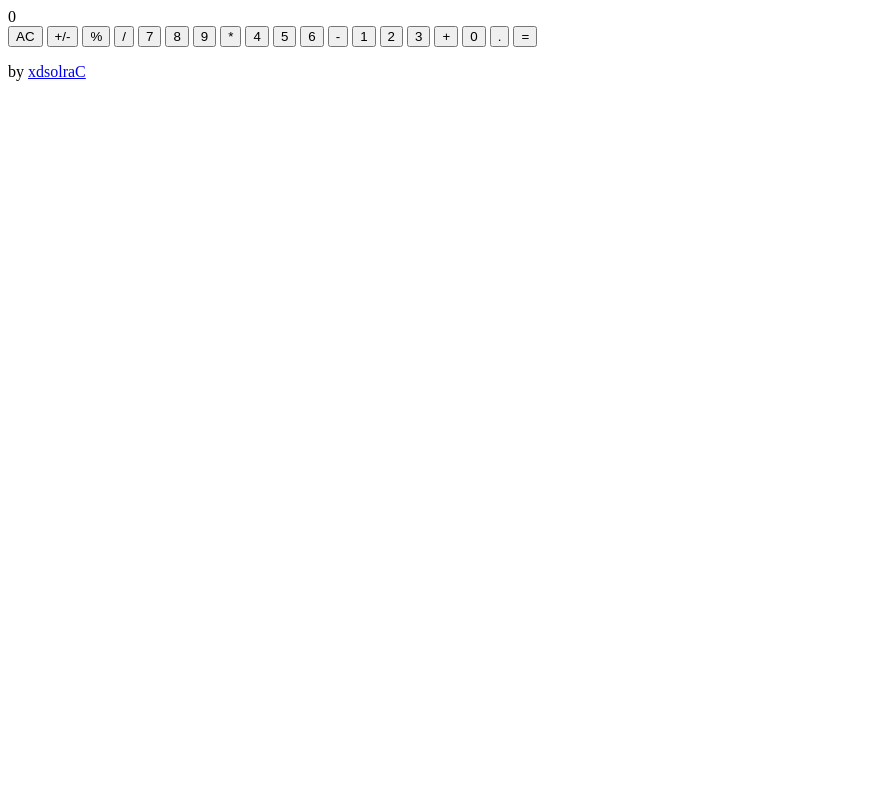
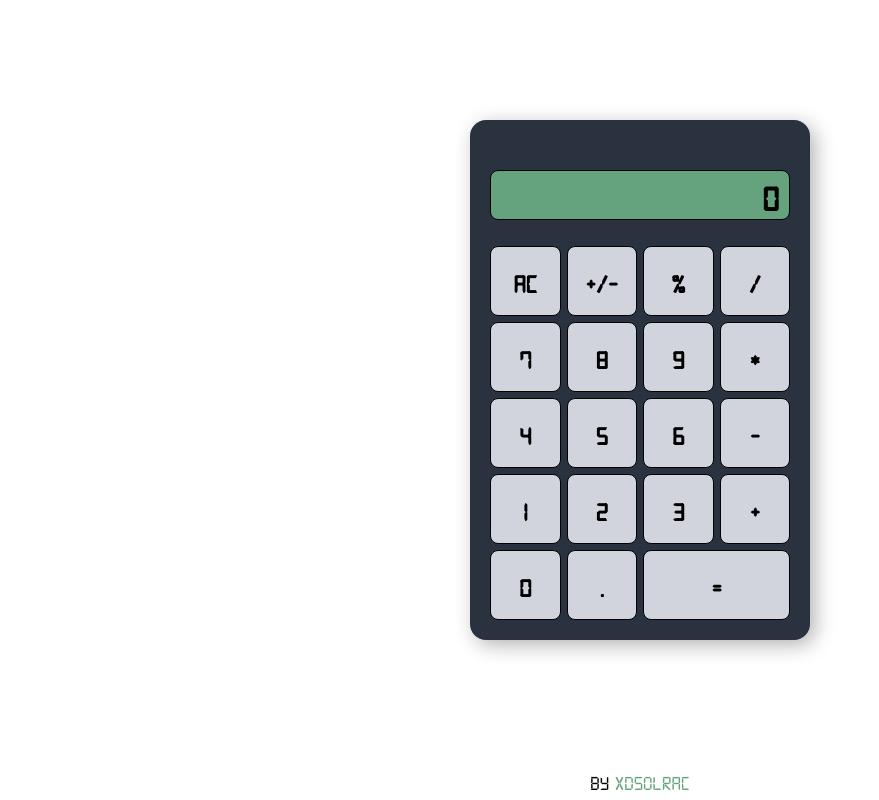
Before and after one commit to xdsolraC/calculator, a plain HTML site: page index.html in a window 1280 px wide. Shown: the whole page, without its empty margins (0-879 px from the left). Drawn offline with Linux system fonts and the light colour scheme.

Commit message:
CSS: add styles

```diff
--- a/styles.css
+++ b/styles.css
@@ -2,3 +2,83 @@
     font-family: 'digital-7';
     src: url('./fonts/digital-7.regular.ttf');
 }
+
+body {
+    margin: 0;
+    padding: 0;
+    user-select: none;
+    -webkit-user-select: none;
+    font-family: "digital-7";
+    text-align: center;
+}
+
+.appContainer {
+    height: 95vh;
+    display: flex;
+    justify-content: center;
+    align-items: center;
+}
+
+.calculator {
+    width: 300px;
+    margin: 0 10px;
+    display: grid;
+    grid-template-columns: repeat(4, 1fr);
+    grid-auto-rows: minmax(70px, auto);
+    gap: 6px;
+    border-radius: 16px;
+    padding: 20px;
+    padding-top: 50px;
+    background-color: rgb(42, 50, 63);
+    box-shadow: 5px 5px 20px rgba(0, 0, 0, 0.3);
+    font-weight: bold;
+}
+
+.display {
+    grid-column: 1 / 5;
+    background-color: rgb(100, 163, 125);
+    border: 1px solid black;
+    border-radius: 8px;
+    padding: 10px;
+    margin-bottom: 20px;
+    display: flex;
+    justify-content: flex-end;
+    align-items: center;
+    font-size: 2.2rem;
+}
+
+.button {
+    border: 1px solid black;
+    border-radius: 8px;
+    background-color: rgb(209, 212, 221);
+    font-family: "digital-7";
+    font-size: 1.6rem;
+    font-weight: bold;
+    transition: all 0.05s ease-in-out;
+}
+
+.button:hover {
+    cursor: pointer;
+    background-color: #e6e6e6;
+}
+
+.button:active {
+    transform: scale(0.9);
+}
+
+.equals {
+    grid-column: 3 / 5;
+}
+
+footer {
+    height: 5vh;
+    font-size: 1.25rem;
+    display: flex;
+    justify-content: center;
+    align-items: center;
+}
+
+footer a {
+    color: rgb(100, 163, 125);
+    text-decoration: none;
+}
```
